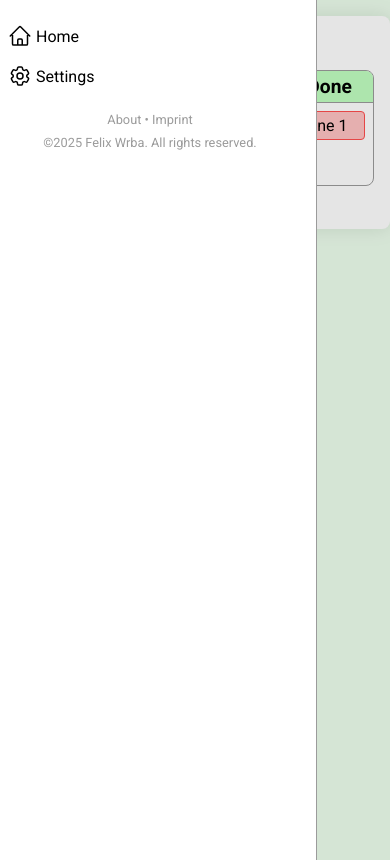
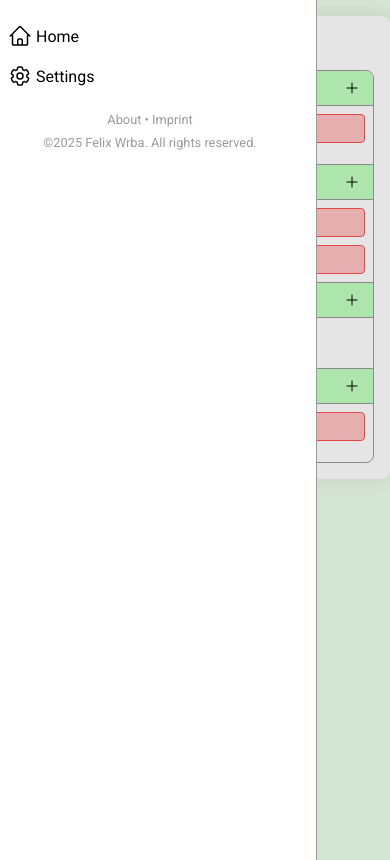
Before and after one commit to FelixWrba/Kanban-Board, a Vue app: page / in a window 390 px wide. Built offline with nearby package versions, Linux system fonts and the light colour scheme.

Commit message:
Added functionality to AddModal

```diff
--- a/src/components/AddModal.vue
+++ b/src/components/AddModal.vue
@@ -1,17 +1,17 @@
 <template>
-    <dialog ref="dialog" @close="closeDialog">
+    <dialog ref="dialog" @close="closeDialog" aria-modal="true" role="dialog">
         <!-- form -->
-        <div class="add-form">
+        <form class="add-form" @submit.prevent="createTask">
             <h2>{{ $t('addModal.label') }}</h2>
 
             <label for="title">{{ $t('addModal.title') }}</label>
-            <input type="text" id="title" v-model="formData.title">
+            <input type="text" id="title" v-model="formData.title" required>
 
             <label for="description">{{ $t('addModal.description') }}</label>
             <textarea id="description" v-model="formData.description"></textarea>
 
             <label for="category">{{ $t('addModal.category') }}</label>
-            <input type="text" id="category" list="category-list" v-model="formData.category">
+            <input type="text" id="category" list="category-list" v-model="formData.category" required>
             <datalist id="category-list">
                 <option value="General"></option>
                 <option value="Work"></option>
@@ -20,7 +20,7 @@
             </datalist>
 
             <label for="color">{{ $t('addModal.color') }}</label>
-            <select id="color" v-model="formData.color">
+            <select id="color" v-model="formData.color" required>
                 <option value="green">{{ $t('addModal.green') }}</option>
                 <option value="yellow">{{ $t('addModal.yellow') }}</option>
                 <option value="red">{{ $t('addModal.red') }}</option>
@@ -28,25 +28,33 @@
             </select>
 
             <div class="cta">
-                <button @click="closeDialog" class="btn">{{ $t('addModal.add') }}</button>
-                <button @click="closeDialog" class="btn secondary">{{ $t('addModal.close') }}</button>
+                <button type="submit" class="btn">{{ $t('addModal.add') }}</button>
+                <button type="button" @click="closeDialog" class="btn secondary">{{ $t('addModal.close') }}</button>
             </div>
-        </div>
+        </form>
     </dialog>
-
-    <button @click="openDialog" class="btn">Öffnen</button>
 </template>
 
 <script setup>
 import { ref } from 'vue';
 
-const dialog = ref('dialog');
-const formData = ref({
+const dialog = ref(null);
+const emit = defineEmits(['addData']);
+
+const defaultForm = {
     title: "",
     description: "",
     category: "",
     color: "red"
-});
+};
+
+const formData = ref({ ...defaultForm });
+const clearFormData = () => formData.value = { ...defaultForm };
+
+function createTask() {
+    emit('addData', { ...formData.value });
+    closeDialog();
+}
 
 function openDialog() {
     dialog.value.showModal();
@@ -57,10 +65,12 @@ function closeDialog() {
     dialog.value.classList.add('leave');
     setTimeout(() => {
         dialog.value.classList.remove('leave');
-        // close dialog after animation ends
-        dialog.value.close();
+        dialog.value.close(); // close dialog after animation ends
+        clearFormData();
     }, 300);
 }
+
+defineExpose({ openDialog });
 </script>
 
 <style scoped>
@@ -83,7 +93,8 @@ dialog {
     color: var(--txt-c);
 }
 
-dialog.leave, dialog.leave::backdrop {
+dialog.leave,
+dialog.leave::backdrop {
     transform: translateY(1em);
     opacity: 0;
     transition: all .3s;
--- a/src/components/KanbanBoard.vue
+++ b/src/components/KanbanBoard.vue
@@ -5,7 +5,14 @@
 
             <div class="column" v-show="column.enabled">
                 <!-- TITLE -->
-                <h2>{{ column.default ? $t('board.' + column.id) : column.id }}</h2>
+                <div class="title-bar">
+                    <h2>{{ column.default ? $t('board.' + column.id) : column.id }}</h2>
+                    <button @click="handleAddModal(column.id)" @touchstart="handleAddModal(column.id)" aria-label="Create Task" title="Create Task"
+                        class="icon-btn">
+                        <PlusIcon class="icon" />
+                    </button>
+                </div>
+
                 <!-- ITEMS -->
                 <draggable v-model="column.data" group="data" item-key="id">
                     <template #item="{ element: item }">
@@ -19,21 +26,53 @@
         </template>
     </draggable>
 
-    <AddModal/>
+    <AddModal @addData="createTask" ref="addModal" />
 </template>
 
 <script setup>
-import { ref, watch } from 'vue';
+import { ref, watch, useTemplateRef } from 'vue';
 import draggable from 'vuedraggable';
 import loadColumns from '../utils/loadColumns';
 import AddModal from '../components/AddModal.vue';
+import { PlusIcon } from '@heroicons/vue/24/outline';
 
 const columns = ref(loadColumns());
+const addModal = useTemplateRef('addModal');
+
+const addColumnId = ref(null);
+// opens dialog and sets addColumnId
+function handleAddModal(columnId) {
+    addModal.value.openDialog();
+    addColumnId.value = columnId;
+}
 
 // save columns onChange in localStorage
 watch(columns, newColumns => {
     localStorage.setItem('columns', JSON.stringify(newColumns));
 }, { deep: true });
+
+function createTask(data) {
+    data.name = data.title.trim();
+
+    if (countOccurenceOf(data.title) > 0) {
+        alert("Task name taken. Please try another.");
+        return;
+    }
+    // add task to selected column
+    const columnIndex = columns.value.findIndex(column => column.id === addColumnId.value);
+    columns.value[columnIndex].data = [...columns.value[columnIndex].data, data];
+}
+
+/**
+ * Counts the occurence of the given name in the tasks of each column.
+ * @param {string} name - Name of task to count the occurrence of.
+ */
+function countOccurenceOf(name) {
+    return columns.value
+        .flatMap(column => column.data)
+        .filter(task => task ? task.name === name : false)
+        .length;
+}
 </script>
 
 <style scoped>
@@ -49,16 +88,22 @@ watch(columns, newColumns => {
     border-right: 1px solid var(--acc-c);
 }
 
-.column h2 {
+.column div:not(.item) {
+    min-height: 100%;
+}
+
+.title-bar {
     background-color: var(--secondary-c);
-    text-align: center;
+    display: flex;
+    align-items: center;
+    justify-content: space-between;
     padding: 4px 8px;
     border-bottom: 1px solid var(--acc-c);
-    font-size: 1.2em;
+    min-height: unset !important;
 }
 
-.column:last-child {
-    border: none;
+.title-bar h2 {
+    font-size: 1.2em;
 }
 
 .item {
@@ -70,7 +115,26 @@ watch(columns, newColumns => {
     cursor: pointer;
 }
 
-.column div:not(.item) {
-    min-height: 100%;
+@media (max-width: 600px) {
+    .board {
+        flex-direction: column;
+    }
+
+    .column {
+        border-right: none;
+        border-top: 1px solid var(--acc-c);
+    }
+
+    .column:first-child {
+        border-top: none;
+    }
+
+    .column div:not(.item) {
+        min-height: 50px;
+    }
+
+    .column:first-child {
+        border: none;
+    }
 }
 </style>
--- a/src/style.css
+++ b/src/style.css
@@ -117,3 +117,25 @@ textarea {
   border-radius: 4px;
   padding: 4px;
 }
+
+.icon-btn {
+  cursor: pointer;
+  border: 1px solid transparent;
+  outline: none;
+  background-color: transparent;
+  border-radius: 4px;
+  transition: all .3s;
+  padding: 4px;
+  display: flex;
+  align-items: center;
+  justify-content: center;
+}
+
+.icon-btn:hover {
+  border-color: var(--acc-c);
+}
+
+.icon {
+  width: 1.2em;
+  height: 1.2em;
+}
```
